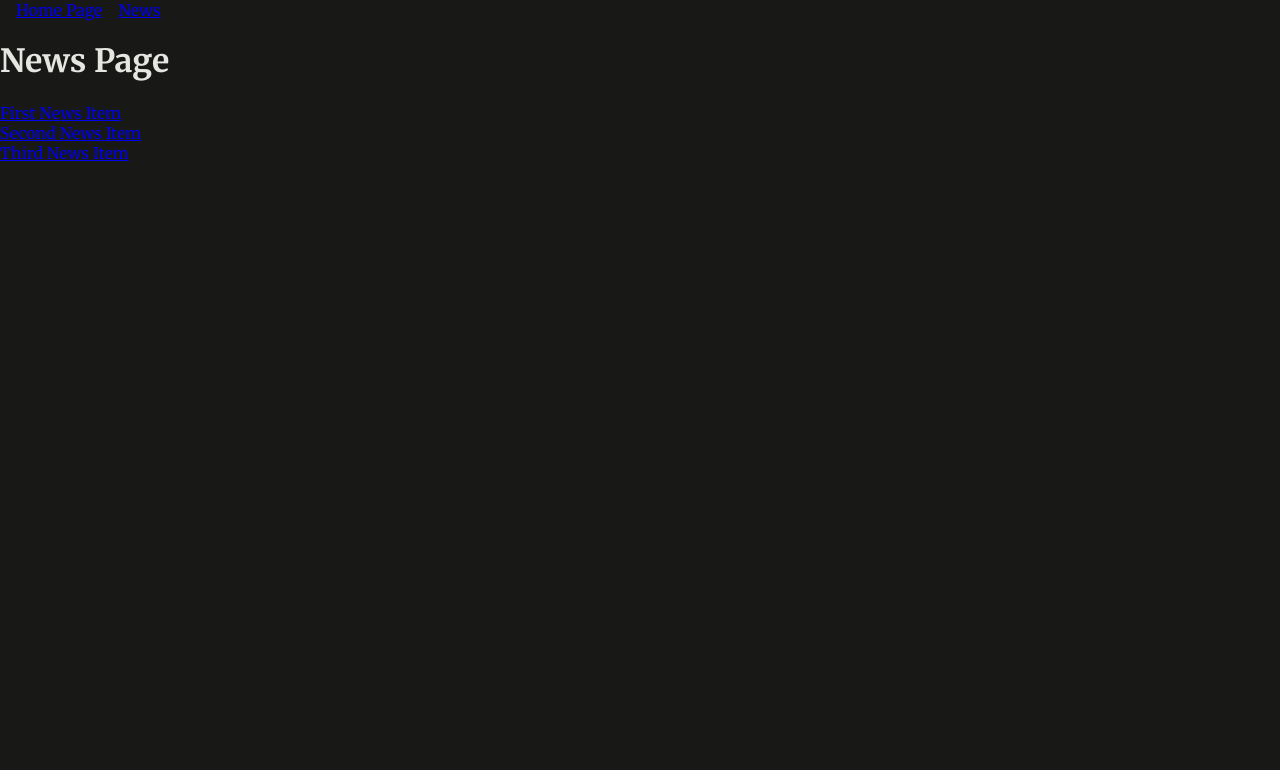
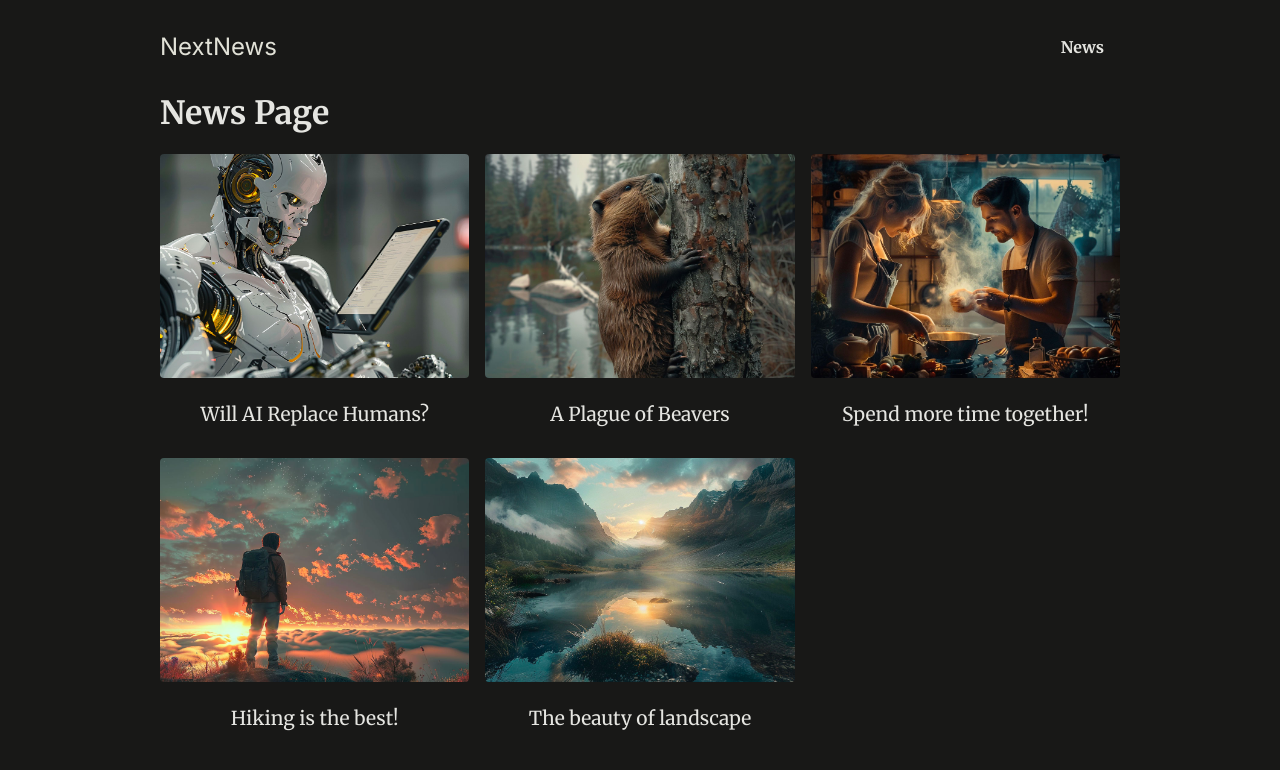
Before and after one commit to serdar1234/news-next, a Next.js app: page /news in a window 1280 px wide. Shown: the top 770 px of the page. Built offline with nearby package versions, Linux system fonts and the light colour scheme.

Commit message:
not found page added

```diff
--- a/app/layout.tsx
+++ b/app/layout.tsx
@@ -11,8 +11,10 @@ export default function RootLayout({ children }: { children: ReactNode }) {
   return (
     <html lang="en">
       <body>
-        <MainHeader />
-        {children}
+        <div id="page">
+          <MainHeader />
+          {children}
+        </div>
       </body>
     </html>
   );
--- a/app/news/page.tsx
+++ b/app/news/page.tsx
@@ -1,19 +1,22 @@
 import Link from "next/link";
+
+import { DUMMY_NEWS } from "@/dummy-news";
 
 export default function NewsPage() {
   return (
     <>
       <h1>News Page</h1>
-      <ul>
-        <li>
-          <Link href="/news/item-1">First News Item</Link>
-        </li>
-        <li>
-          <Link href="/news/item-1">Second News Item</Link>
-        </li>
-        <li>
-          <Link href="/news/item-1">Third News Item</Link>
-        </li>
+      <ul className="news-list">
+        {DUMMY_NEWS.map((news) => {
+          return (
+            <li key={news.id}>
+              <Link href={`/news/${news.slug}`}>
+                <img src={`/images/news/${news.image}`} alt={news.title} />
+                <span>{news.title}</span>
+              </Link>
+            </li>
+          );
+        })}
       </ul>
     </>
   );
--- a/components/main-header.tsx
+++ b/components/main-header.tsx
@@ -2,15 +2,17 @@ import Link from "next/link";
 
 export default function MainHeader() {
   return (
-    <header>
-      <ul>
-        <li style={{ display: "inline-block", margin: "0 16px" }}>
-          <Link href="/">Home Page</Link>
-        </li>
-        <li style={{ display: "inline-block" }}>
-          <Link href="/news">News</Link>
-        </li>
-      </ul>
+    <header id="main-header">
+      <div id="logo">
+        <Link href="/">NextNews</Link>
+      </div>
+      <nav>
+        <ul>
+          <li>
+            <Link href="/news">News</Link>
+          </li>
+        </ul>
+      </nav>
     </header>
   );
 }
--- /dev/null
+++ b/dummy-news.js
@@ -0,0 +1,43 @@
+export const DUMMY_NEWS = [
+  {
+    id: 'n1',
+    slug: 'will-ai-replace-humans',
+    title: 'Will AI Replace Humans?',
+    image: 'ai-robot.jpg',
+    date: '2021-07-01',
+    content:
+      'Since late 2022 AI is on the rise and therefore many people worry whether AI will replace humans. The answer is not that simple. AI is a tool that can be used to automate tasks, but it can also be used to augment human capabilities. The future is not set in stone, but it is clear that AI will play a big role in the future. The question is how we will use it.',
+  },
+  {
+    id: 'n2',
+    slug: 'beaver-plague',
+    title: 'A Plague of Beavers',
+    image: 'beaver.jpg',
+    date: '2022-05-01',
+    content: 'Beavers are taking over the world. They are building dams everywhere and flooding entire cities. What can we do to stop them?',
+  },
+  {
+    id: 'n3',
+    slug: 'couple-cooking',
+    title: 'Spend more time together!',
+    image: 'couple-cooking.jpg',
+    date: '2024-03-01',
+    content: 'Cooking together is a great way to spend more time with your partner. It is fun and you get to eat something delicious afterwards. What are you waiting for? Get cooking!',
+  },
+  {
+    id: 'n4',
+    slug: 'hiking',
+    title: 'Hiking is the best!',
+    image: 'hiking.jpg',
+    date: '2024-01-01',
+    content: 'Hiking is a great way to get some exercise and enjoy the great outdoors. It is also a great way to clear your mind and reduce stress. So what are you waiting for? Get out there and start hiking!',
+  },
+  {
+    id: 'n5',
+    slug: 'landscape',
+    title: 'The beauty of landscape',
+    image: 'landscape.jpg',
+    date: '2022-07-01',
+    content: 'Landscape photography is a great way to capture the beauty of nature. It is also a great way to get outside and enjoy the great outdoors. So what are you waiting for? Get out there and start taking some pictures!',
+  },
+];
```
Also changed, not shown: app/news/[slug]/not-found.tsx (added, +12 -0 lines), app/news/[slug]/page.tsx (+21 -1 lines), app/not-found.tsx (added, +12 -0 lines).
